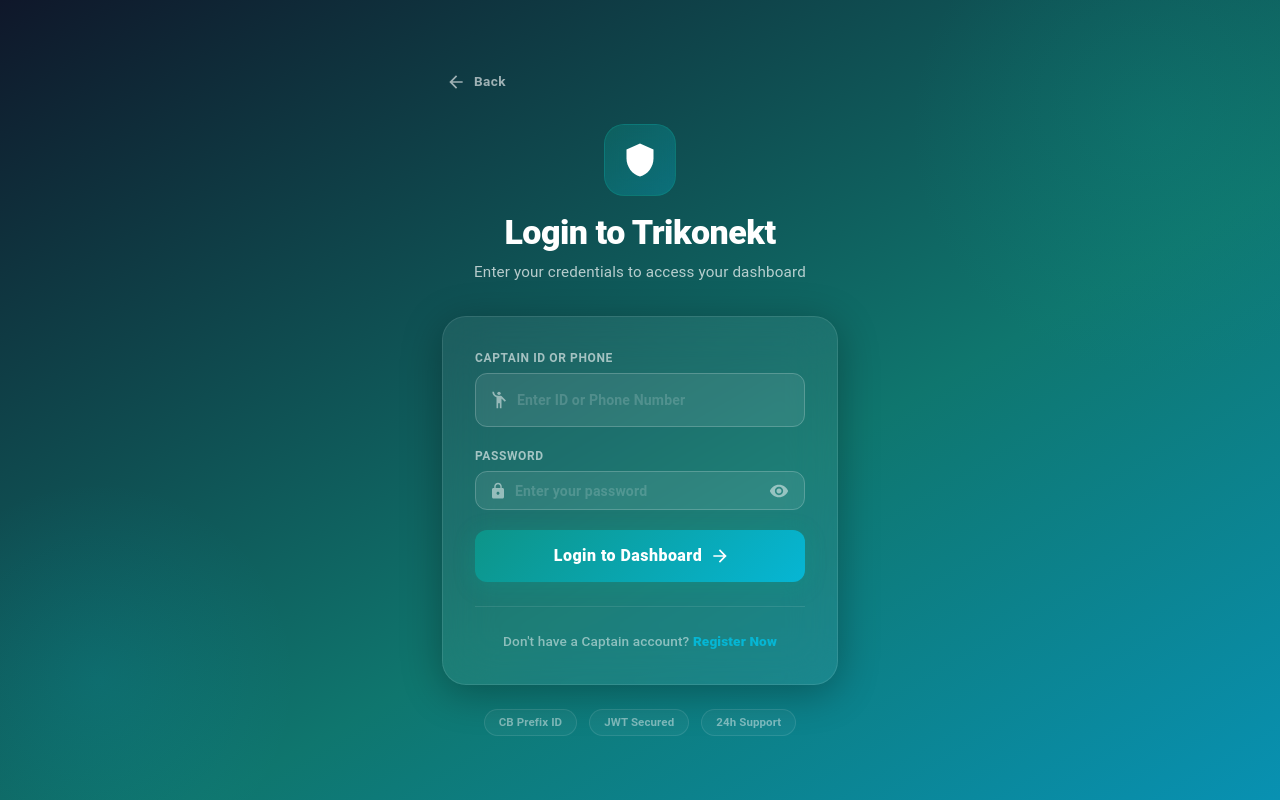
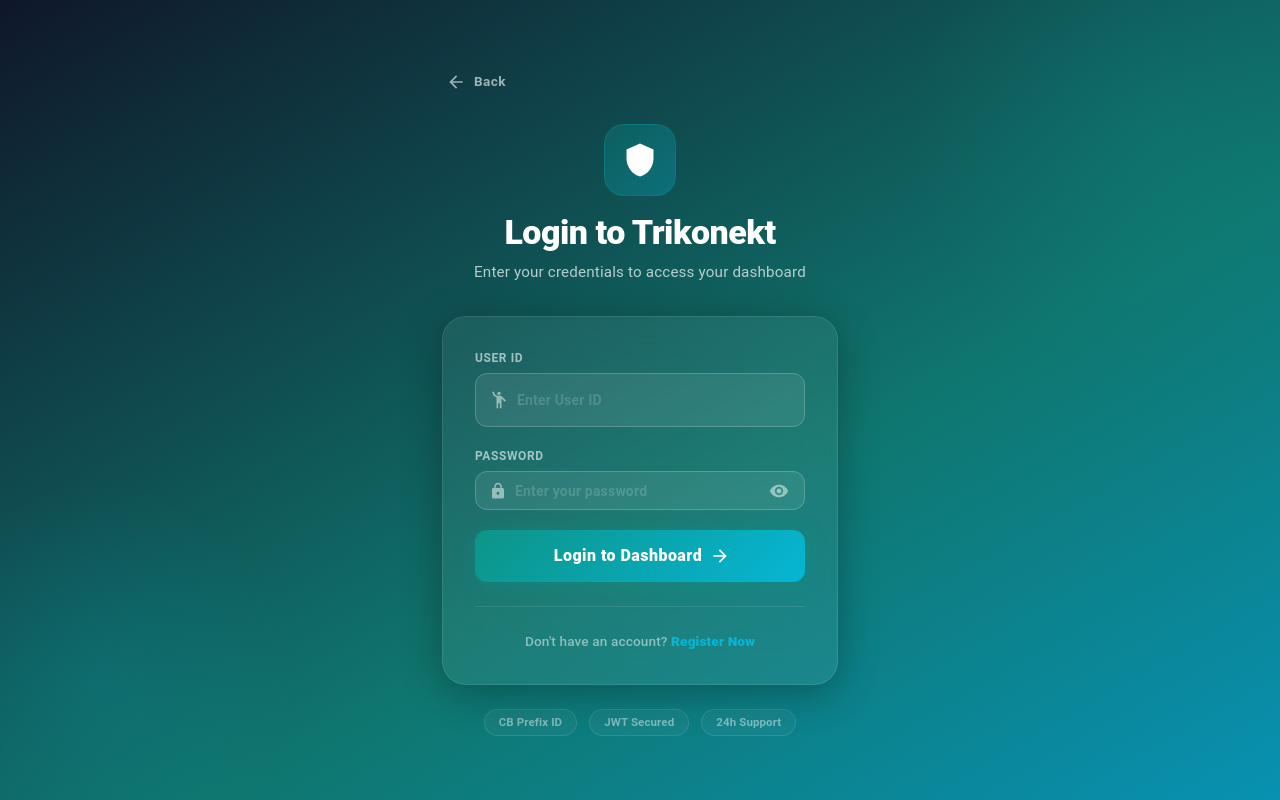
Before and after one commit to Baburaj8095/tri-business, a React (Create React App) app: page /login in a window 1280 px wide. Built offline with nearby package versions, Linux system fonts and the light colour scheme; no server answers.

Commit message:
business

```diff
--- a/src/pages/budinessdashboard/BusinessDashboard.jsx
+++ b/src/pages/budinessdashboard/BusinessDashboard.jsx
@@ -1385,7 +1385,7 @@ function BusinessDashboard() {
               title="Nearby Stores"
               subtitle="Browse B2B merchants in your area"
             >
-              {b2bShops.length > 0 ? (
+              {Array.isArray(b2bShops) && b2bShops.length > 0 ? (
                 <ScrollRow gap={0.9}>
                   {b2bShops.map((shop) => (
                     <ShopCard key={shop.id} shop={shop} />
--- a/src/pages/captain/CaptainHome.jsx
+++ b/src/pages/captain/CaptainHome.jsx
@@ -69,7 +69,7 @@ export default function CaptainHome() {
       try {
         const token = localStorage.getItem('captain_access_token');
         if (!token) {
-          navigate('/captain/login');
+          navigate('/login');
           return;
         }
 
--- a/src/pages/captain/CaptainLogin.jsx
+++ b/src/pages/captain/CaptainLogin.jsx
@@ -186,11 +186,11 @@ const UnifiedLogin = () => {
               {/* Identifier */}
               <Box>
                 <Typography sx={{ fontSize: '0.75rem', fontWeight: 700, color: 'rgba(255,255,255,0.6)', mb: 0.75, textTransform: 'uppercase', letterSpacing: '0.05em' }}>
-                  Captain ID or Phone
+                  User ID
                 </Typography>
                 <TextField
                     fullWidth
-                    placeholder="Enter ID or Phone Number"
+                    placeholder="Enter User ID"
                     value={identifier}
                     onChange={(e) => setIdentifier(e.target.value)}
                     sx={inputSx(!!error)}
@@ -260,10 +260,10 @@ const UnifiedLogin = () => {
             {/* Register link */}
             <Box sx={{ textAlign: 'center' }}>
               <Typography sx={{ color: 'rgba(255,255,255,0.5)', fontSize: '0.85rem', fontWeight: 500 }}>
-                Don&apos;t have a Captain account?{' '}
+                Don&apos;t have an account?{' '}
                 <Box
                   component="span"
-                  onClick={() => navigate('/captain/register')}
+                  onClick={() => navigate('/register')}
                   sx={{ color: T.accent, fontWeight: 800, cursor: 'pointer', '&:hover': { textDecoration: 'underline' } }}
                 >
                   Register Now
--- a/src/pages/captain/CaptainProfile.jsx
+++ b/src/pages/captain/CaptainProfile.jsx
@@ -118,7 +118,7 @@ export default function CaptainProfile() {
     localStorage.removeItem('captain_refresh_token');
     localStorage.removeItem('captain_username');
     localStorage.removeItem('captain_full_name');
-    navigate('/captain/login');
+    navigate('/login', { replace: true });
   };
 
   const getKycBadge = (status) => {
--- a/src/pages/captain/layout/CaptainLayout.jsx
+++ b/src/pages/captain/layout/CaptainLayout.jsx
@@ -86,7 +86,7 @@ export default function CaptainLayout() {
     localStorage.removeItem('captain_refresh_token');
     localStorage.removeItem('captain_username');
     localStorage.removeItem('captain_full_name');
-    navigate('/captain/login');
+    navigate('/login', { replace: true });
   };
 
   if (loading) {
```
